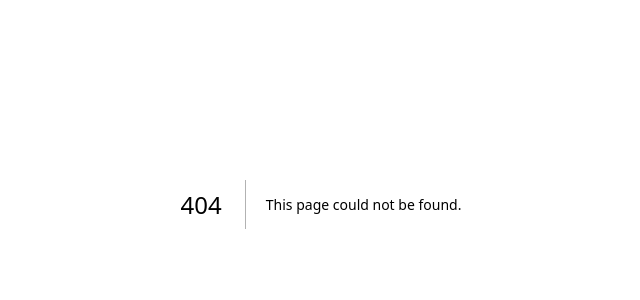
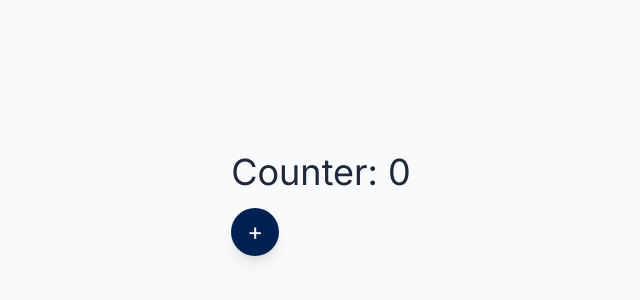
Before and after one commit to hatheem-r/BrightBuy, a Next.js app in the folder frontend/: page /Test in a window 1280 px wide. Before the commit this address had no page. Shown: the part 196-496 px from the top of the page, without its empty margins (319-959 px from the left). Built offline with nearby package versions, Linux system fonts and the light colour scheme.

Commit message:
Testing_Component
These are just for testing purposes

```diff
--- /dev/null
+++ b/frontend/src/app/Test/page.jsx
@@ -0,0 +1,20 @@
+'use client';
+import { useState } from 'react';
+
+export default function TestPage() {
+  const [count, setCount] = useState(0);
+
+  return (
+    <div className="min-h-screen flex flex-col items-center justify-center p-4">
+      <div className="text-center">
+        <div className="text-4xl mb-4">Counter: {count}</div>
+        <button
+          onClick={() => setCount(prev => prev + 1)}
+          className="bg-primary hover:bg-secondary text-white rounded-full w-12 h-12 flex items-center justify-center text-2xl transition-colors duration-200 shadow-lg hover:shadow-xl"
+        >
+          <span>+</span>
+        </button>
+      </div>
+    </div>
+  );
+}
--- a/frontend/src/app/page.jsx
+++ b/frontend/src/app/page.jsx
@@ -40,9 +40,14 @@ export default function HomePage() {
         <div className="container mx-auto px-6 text-center">
             <h1 className="text-5xl font-extrabold text-text-primary mb-4">Your Tech Destination</h1>
             <p className="text-lg text-text-secondary mb-8 max-w-2xl mx-auto">Discover the latest in consumer electronics, from high-performance gadgets to everyday essentials, all in one place.</p>
-            <Link href="/products" className="bg-primary text-white px-8 py-3 rounded-full font-semibold hover:bg-secondary transition-colors text-lg">
-                Explore Products
-            </Link>
+            <div className="flex justify-center gap-4">
+              <Link href="/products" className="bg-primary text-white px-8 py-3 rounded-full font-semibold hover:bg-secondary transition-colors text-lg">
+                  Explore Products
+              </Link>
+              <Link href="/Test" className="bg-secondary text-white px-8 py-3 rounded-full font-semibold hover:bg-primary transition-colors text-lg">
+                  Try Counter
+              </Link>
+            </div>
         </div>
       </section>
 
--- a/frontend/src/components/Navbar.jsx
+++ b/frontend/src/components/Navbar.jsx
@@ -11,9 +11,14 @@ const Navbar = () => {
   return (
     <header className="bg-card shadow-sm sticky top-0 z-50 border-b border-card-border">
       <nav className="container mx-auto px-6 py-3 flex justify-between items-center">
-        <Link href="/" className="text-2xl font-bold text-primary">
-          BrightBuy
-        </Link>
+        <div className="flex items-center space-x-6">
+          <Link href="/" className="text-2xl font-bold text-primary">
+            BrightBuy
+          </Link>
+          <Link href="/Test" className="text-text-secondary hover:text-secondary transition-colors">
+            Test Counter
+          </Link>
+        </div>
         <div className="flex items-center space-x-4">
           <ThemeSwitcher />
           <Link href="/cart" className="text-text-secondary hover:text-secondary relative">
```
